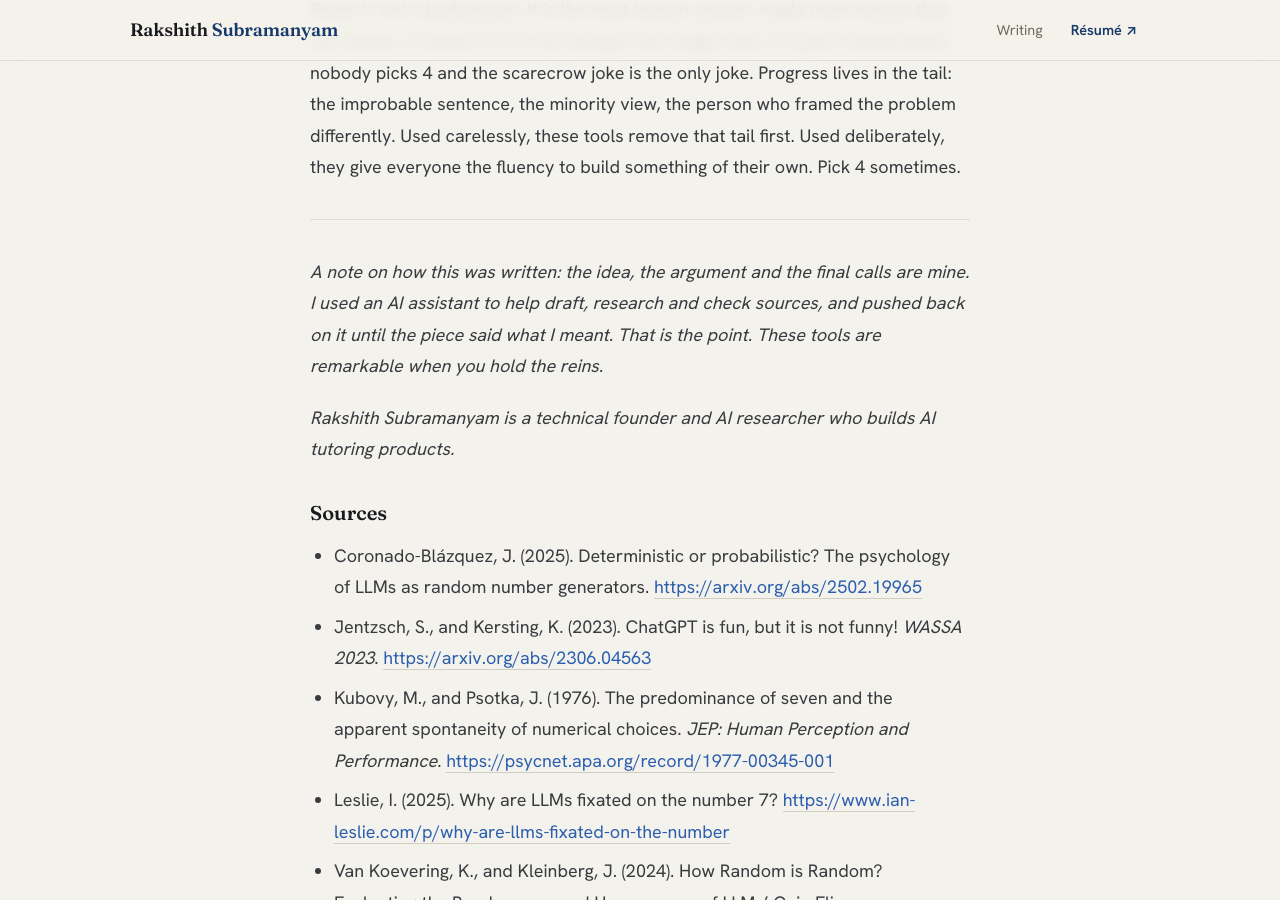
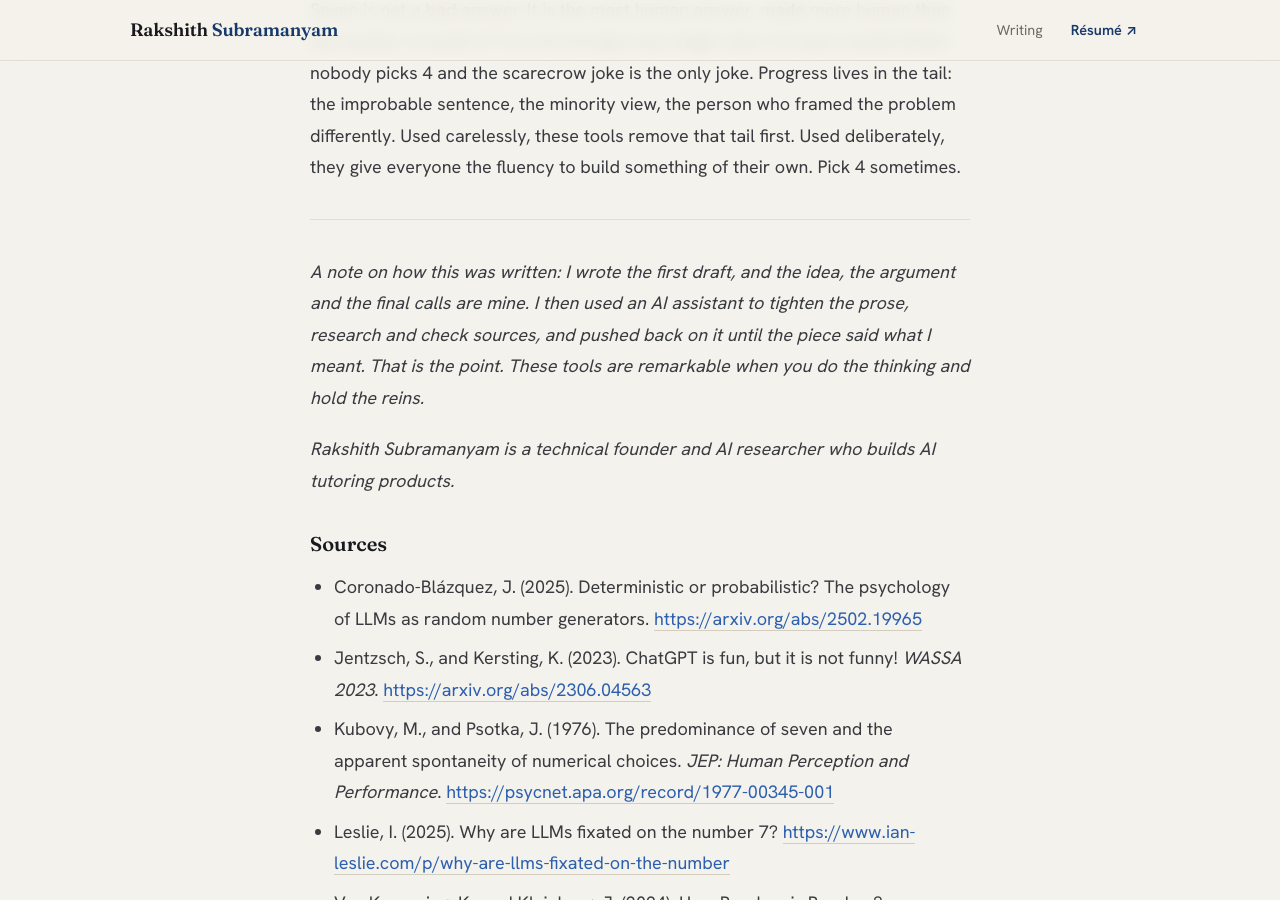
Before and after one commit to Rakshith-2905/portfolio, a Jekyll site: the page built from drafts/2fc3307e2f/index.md, in a window 1280 px wide and 900 px high, scrolled down 5608 px. Built offline with Jekyll 4.4.1, drawn with Linux system fonts in a browser that asks for light colours.

Commit message:
Draft op-ed: clarify AI-assistance note
Co-Authored-By: Claude Opus 5.5 <noreply@anthropic.com>

```diff
--- a/drafts/2fc3307e2f/index.md
+++ b/drafts/2fc3307e2f/index.md
@@ -102,7 +102,7 @@ Seven is not a bad answer. It is the most human answer, made more human than any
 
 ---
 
-*A note on how this was written: the idea, the argument and the final calls are mine. I used an AI assistant to help draft, research and check sources, and pushed back on it until the piece said what I meant. That is the point. These tools are remarkable when you hold the reins.*
+*A note on how this was written: I wrote the first draft, and the idea, the argument and the final calls are mine. I then used an AI assistant to tighten the prose, research and check sources, and pushed back on it until the piece said what I meant. That is the point. These tools are remarkable when you do the thinking and hold the reins.*
 
 *Rakshith Subramanyam is a technical founder and AI researcher who builds AI tutoring products.*
 
```
